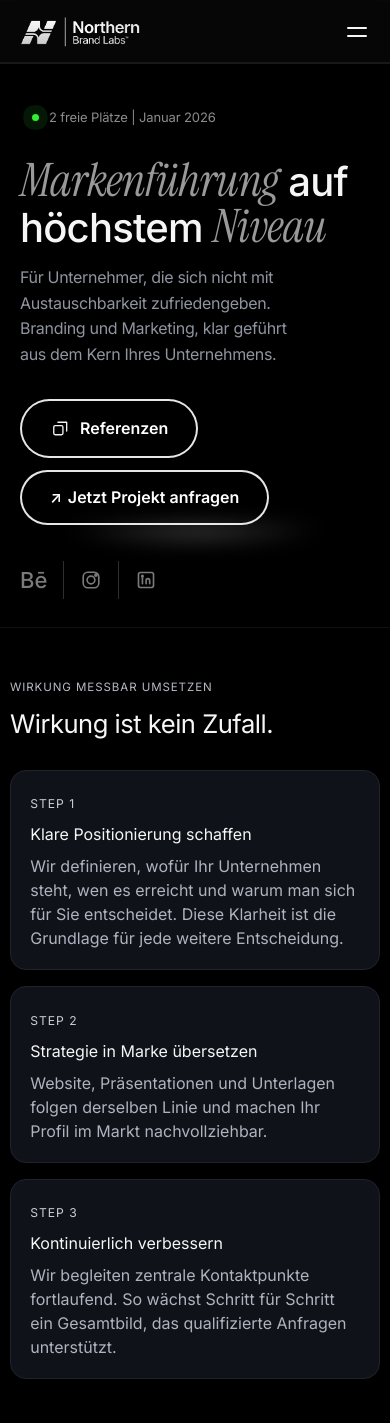
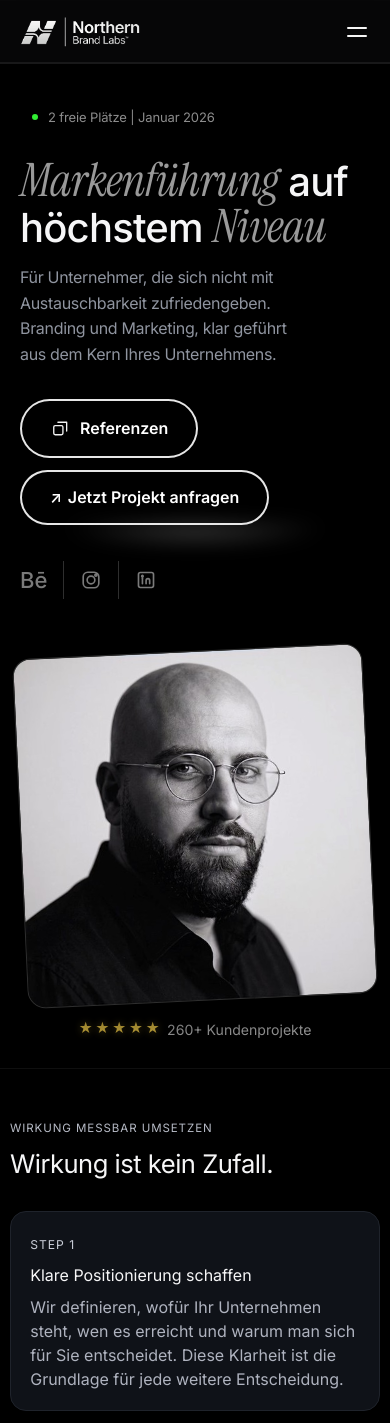
Before and after one commit to Meedya/Meedya, a Next.js app: page / in a window 390 px wide. Shown: the top 1423 px of the page. Built offline with nearby package versions, Linux system fonts and the light colour scheme.

Commit message:
Stabilize hero visibility and restore mobile angled image

```diff
--- a/app/globals.css
+++ b/app/globals.css
@@ -389,28 +389,6 @@ a {
   letter-spacing: -0.02em;
   font-weight: 400;
   margin-top: 16px;
-}
-
-.js .word-reveal {
-  opacity: 0.001;
-  filter: blur(10px);
-  transform: translateY(10px);
-}
-
-.js .lead {
-  opacity: 0.001;
-  filter: blur(2px);
-  transform: translateY(5px);
-}
-
-.js .hero.revealed .word-reveal {
-  animation: heroWordIn 760ms cubic-bezier(0.22, 1, 0.36, 1) forwards;
-  animation-delay: calc(140ms + (var(--word-index, 0) * 86ms));
-}
-
-.js .hero.revealed .lead {
-  animation: heroLeadIn 860ms ease forwards;
-  animation-delay: 620ms;
 }
 
 .hero-actions {
@@ -1337,7 +1315,9 @@ a {
   }
 
   .hero-visual {
-    display: none;
+    display: grid;
+    min-height: 0;
+    margin-top: 12px;
   }
 
   .hero-headline {
@@ -1373,10 +1353,10 @@ a {
   }
 
   .pulse-dot {
-    width: 7px;
-    height: 7px;
-    box-shadow: 0 0 0 0 rgba(49, 238, 51, 0.45);
-    animation: pulse 2s infinite;
+    width: 6px;
+    height: 6px;
+    box-shadow: none;
+    animation: none;
   }
 
   .hero-social-mobile {
```
